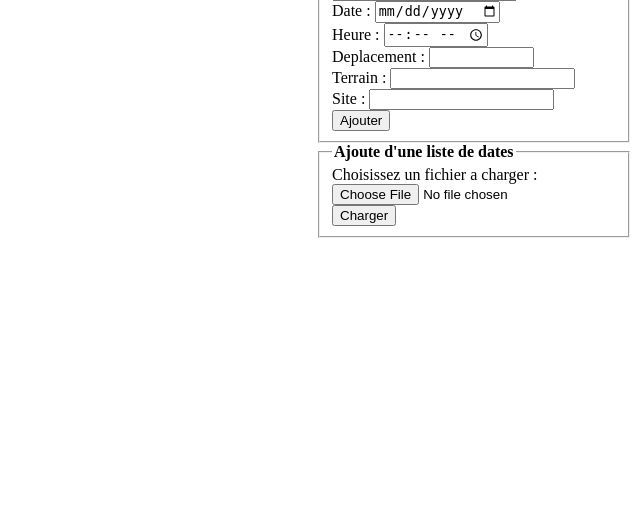
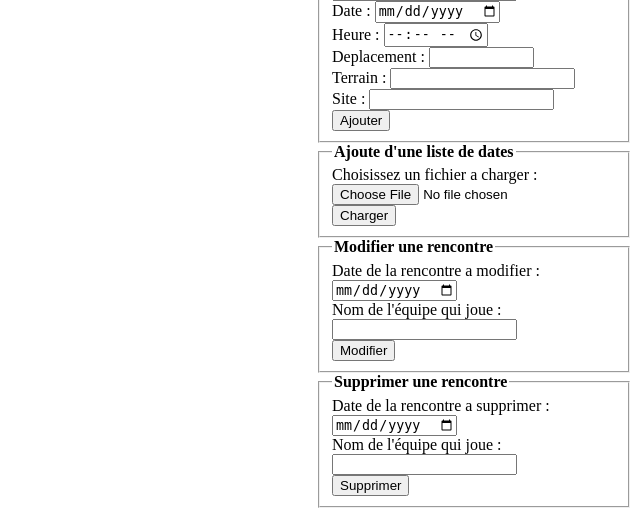
Before and after one commit to NGuenierProject/Project_convoc_foot, a PHP site: page /matchs_view.php in a window 1280 px wide. Shown: the part 274-800 px from the top of the page, without its empty margins (640-1280 px from the left). Run offline with PHP 8.4, Linux system fonts and the light colour scheme; the visitor is signed in with stand-in values (Sample User, id 1); data that the repository does not hold is empty.

Commit message:
Update matchs_view.php

```diff
--- a/matchs_view.php
+++ b/matchs_view.php
@@ -228,6 +228,47 @@
         ?>
         </fieldset>
 	</form>
+	<form action="modifier_match.php" method="post">
+        <fieldset>
+        <legend><b>Modifier une rencontre</b></legend>
+        <label>Date de la rencontre a modifier : </label>
+        <input type="date" id="datematch" name="datem" value="d-m-Y" required>
+        <br/>
+        <label>Nom de l'équipe qui joue :</label>
+        <input type="text" name="nomEaM" size="20" maxlength="30" required="required"/>
+        <br/>
+        <input type="submit" value="Modifier" name="Modifier" />
+        <?php
+        if(isset($_GET['erreur'])){
+            $err = $_GET['erreur'];
+            if($err==3){
+                echo "<p style='color:red'>Le match ne peut pas etre modifier car il y a deja un match de prevu pour cette equipe a la nouvelle date</p>";
+            }
+        }
+        ?>
+        </fieldset>
+	</form>
+	</form>
+	<form action="supprimer_match.php" method="post">
+        <fieldset>
+        <legend><b>Supprimer une rencontre</b></legend>
+        <label>Date de la rencontre a supprimer : </label>
+        <input type="date" id="datematch" name="datem" value="Y-m-d" required>
+        <br/>
+        <label>Nom de l'équipe qui joue :</label>
+        <input type="text" name="nomEaM" size="20" maxlength="30" required="required"/>
+        <br/>
+        <input type="submit" value="Supprimer" name="Supprimer" />
+        <?php
+        if(isset($_GET['erreur'])){
+            $err = $_GET['erreur'];
+            if($err==4){
+                echo "<p style='color:red'>Les informations ne sont pas valides</p>";
+            }
+        }
+        ?>
+        </fieldset>
+	</form>
 	</div>
 	</div>
 </body>
```
Lines whose indentation alone changed are shown as unchanged.
